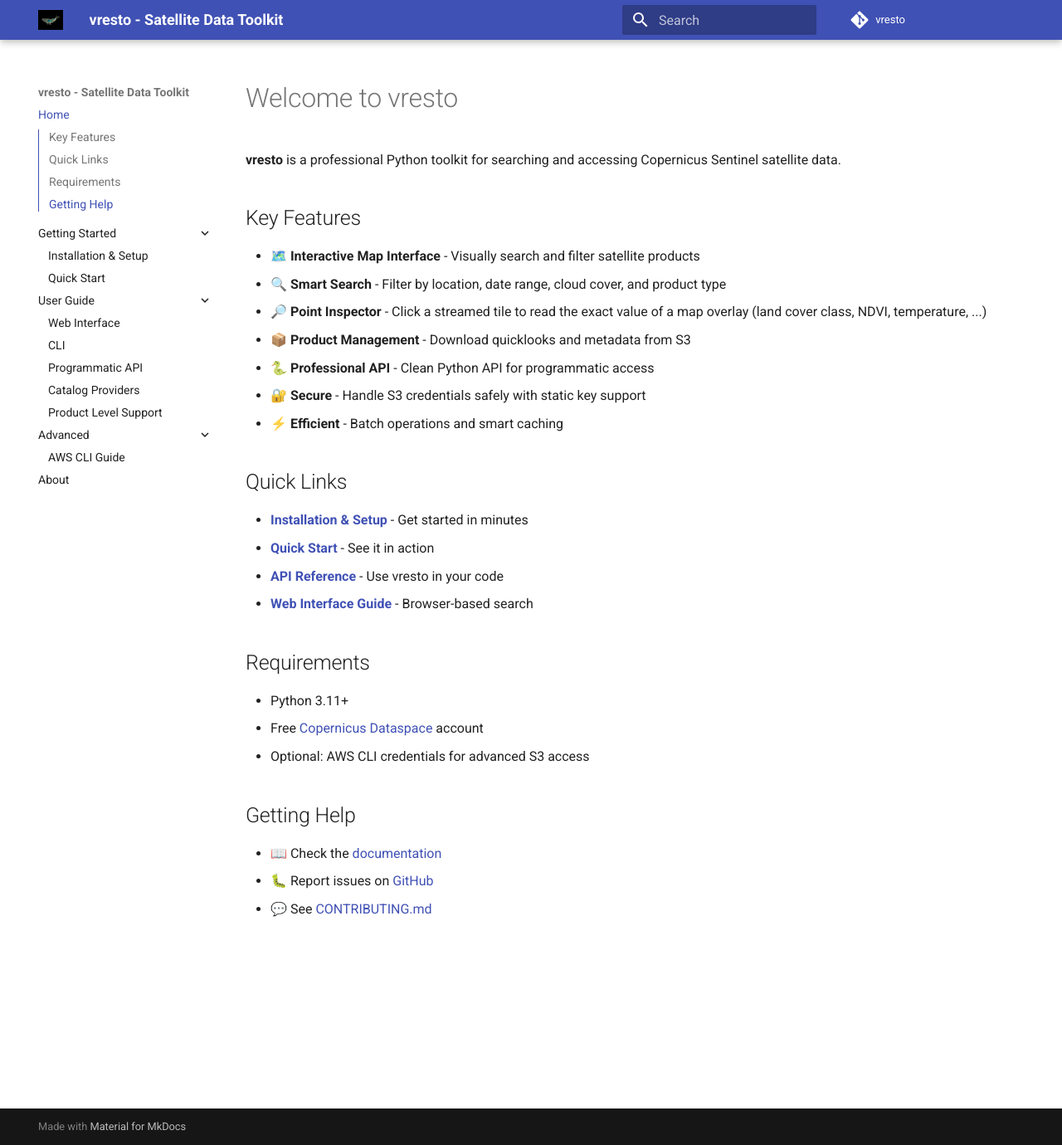
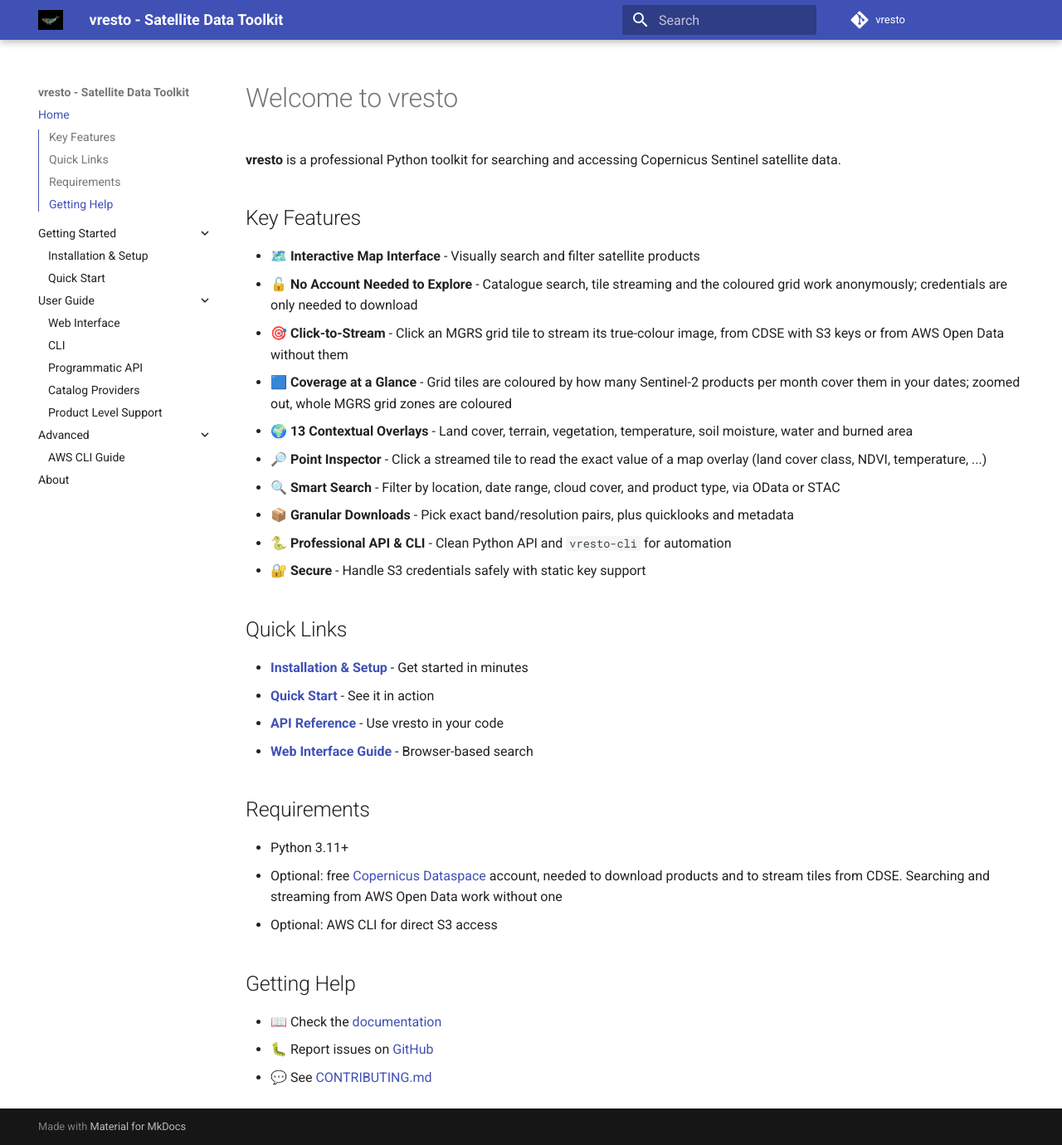
Before and after one commit to kalfasyan/vresto, an MkDocs documentation site: the page built from docs/index.md, in a window 1280 px wide and 1380 px high. Shown: the whole window at 83% size. Built offline with MkDocs 1.6.1 and Material for MkDocs 9.7.7, drawn with Linux system fonts in a browser that asks for light colours; comment, search, counter and statistics services are not loaded.

Commit message:
docs: showcase anonymous streaming and grid colouring in feature lists
- Add "No account needed to explore", "Coverage at a glance" and
  "Two streaming sources" to the README and docs home page
- Fix the overlay count: there are 13 overlays, not 14
- Say an account is optional, needed only for downloads and CDSE streaming
- Note in the README Python example that search works anonymously
- Link the Web Interface and Catalog Providers guides from the README

Co-Authored-By: Claude Opus 5.5 <noreply@anthropic.com>

```diff
--- a/docs/index.md
+++ b/docs/index.md
@@ -5,12 +5,15 @@
 ## Key Features
 
 - 🗺️ **Interactive Map Interface** - Visually search and filter satellite products
-- 🔍 **Smart Search** - Filter by location, date range, cloud cover, and product type
+- 🔓 **No Account Needed to Explore** - Catalogue search, tile streaming and the coloured grid work anonymously; credentials are only needed to download
+- 🎯 **Click-to-Stream** - Click an MGRS grid tile to stream its true-colour image, from CDSE with S3 keys or from AWS Open Data without them
+- 🟦 **Coverage at a Glance** - Grid tiles are coloured by how many Sentinel-2 products per month cover them in your dates; zoomed out, whole MGRS grid zones are coloured
+- 🌍 **13 Contextual Overlays** - Land cover, terrain, vegetation, temperature, soil moisture, water and burned area
 - 🔎 **Point Inspector** - Click a streamed tile to read the exact value of a map overlay (land cover class, NDVI, temperature, ...)
-- 📦 **Product Management** - Download quicklooks and metadata from S3
-- 🐍 **Professional API** - Clean Python API for programmatic access
+- 🔍 **Smart Search** - Filter by location, date range, cloud cover, and product type, via OData or STAC
+- 📦 **Granular Downloads** - Pick exact band/resolution pairs, plus quicklooks and metadata
+- 🐍 **Professional API & CLI** - Clean Python API and `vresto-cli` for automation
 - 🔐 **Secure** - Handle S3 credentials safely with static key support
-- ⚡ **Efficient** - Batch operations and smart caching
 
 ## Quick Links
 
@@ -22,8 +25,8 @@
 ## Requirements
 
 - Python 3.11+
-- Free [Copernicus Dataspace](https://dataspace.copernicus.eu/) account
-- Optional: AWS CLI credentials for advanced S3 access
+- Optional: free [Copernicus Dataspace](https://dataspace.copernicus.eu/) account, needed to download products and to stream tiles from CDSE. Searching and streaming from AWS Open Data work without one
+- Optional: AWS CLI for direct S3 access
 
 ## Getting Help
 
```
Also changed, not shown: README.md (+10 -6 lines).
